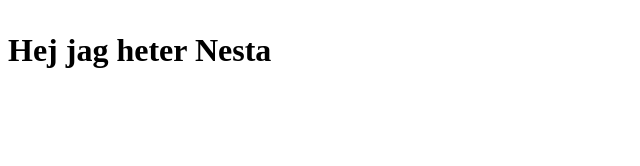
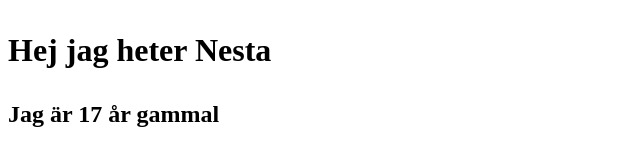
Before and after one commit to nestajohansson-lgtm/Progamveckorna2026, a plain HTML site: page index.html in a window 1280 px wide. Shown: the whole page, without its empty margins (0-640 px from the left). Drawn offline with Linux system fonts and the light colour scheme.

Commit message:
Update index.html

```diff
--- a/index.html
+++ b/index.html
@@ -7,6 +7,7 @@
 </head>
 <body>
     <h1><p>Hej jag heter Nesta</p></h1>
+    <h2><p>Jag är 17 år gammal</p></h2>
 
 </body>
 </html>
```
